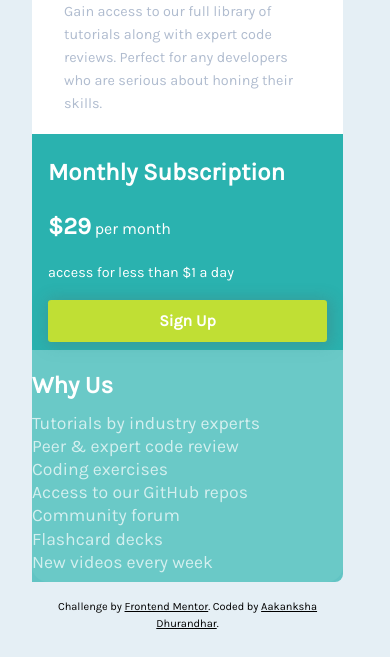
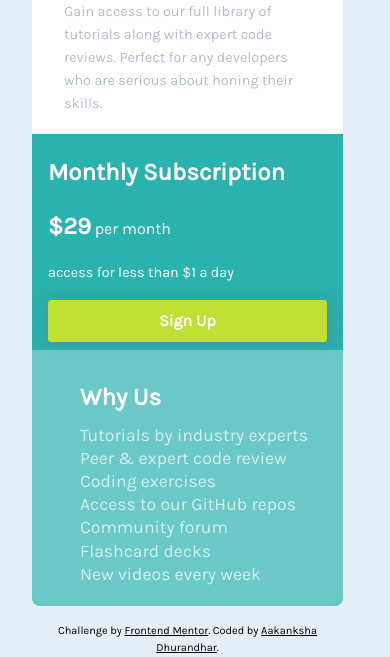
Before and after one commit to aakankshadhurandhar/single-price-grid-component-master, a plain HTML site: page index.html in a window 390 px wide. Shown: the part 349-1006 px from the top of the page. Before the commit the page ends 982 px from the top, so only its background shows below. Drawn offline with Linux system fonts and the light colour scheme.

Commit message:
padding updated

```diff
--- a/style.css
+++ b/style.css
@@ -136,7 +136,7 @@ p,h4,h1{
      border-top-right-radius: .5rem;
 
  }
- .container #whyus{
+ .container .whyus{
      border-bottom-right-radius: .5rem;
      border-bottom-left-radius: .5rem;
      padding: .75rem 2rem;
```
